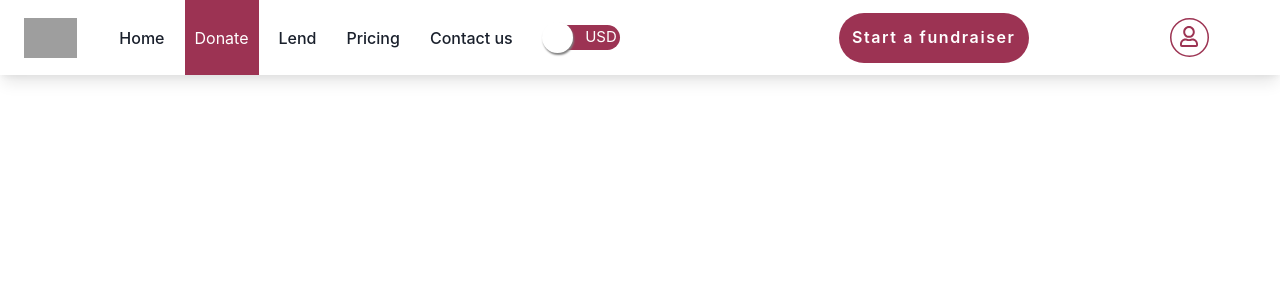
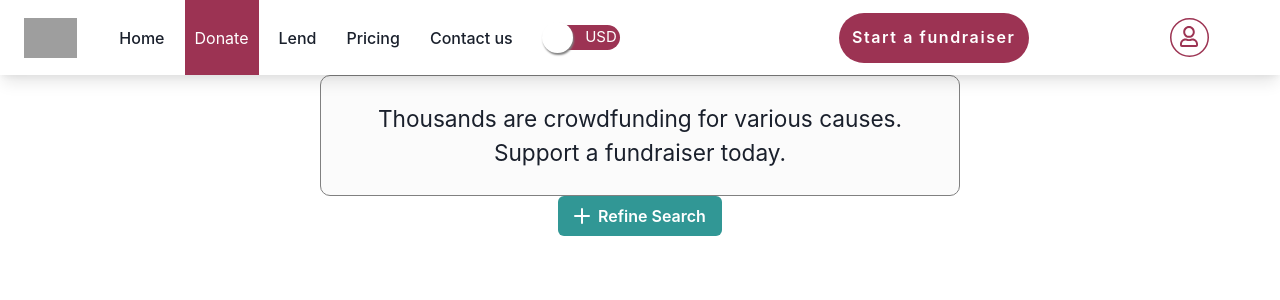
Before and after one commit to shubhfire/sordid-authority-4005, a React (Create React App) app: page /donate in a window 1280 px wide. Shown: the top 300 px of the page. Built offline with nearby package versions, Linux system fonts and the light colour scheme; grey boxes are pictures that could not be loaded.

Commit message:
donate page

```diff
--- a/src/Pages/AllRoutes.jsx
+++ b/src/Pages/AllRoutes.jsx
@@ -2,6 +2,7 @@ import React from 'react'
 import { Route, Routes } from 'react-router-dom'
 import Login from '../loginPage/Login'
 import Register from '../registerPage/Register'
+import Donate from './Donate/Donate'
 
 import LendPage from './LendPage'
 
@@ -11,7 +12,7 @@ const AllRoutes = () => {
     <div>
     <Routes>
         {/* <Route path="/" element={<HomePage/>}/> */}
-        {/* <Route path="/donate" element={<Donate/>}/> */}
+        <Route path="/donate" element={<Donate />}/>
         {/* <Route path="/donate" element={<SingleDonate/>}/> */}
         <Route path='/fund' element={<LendPage/>}/>
 
--- /dev/null
+++ b/src/Pages/Donate/Donate.jsx
@@ -0,0 +1,96 @@
+import React from 'react'
+import { Box, Button, FormLabel, Input, InputGroup, InputLeftAddon, InputRightAddon, Select, Stack, Textarea, useDisclosure } from '@chakra-ui/react'
+import style from '../Donate/donate.css'
+import {
+  Drawer,
+  DrawerBody,
+  DrawerFooter,
+  DrawerHeader,
+  DrawerOverlay,
+  DrawerContent,
+  DrawerCloseButton,
+} from '@chakra-ui/react'
+import { AddIcon } from '@chakra-ui/icons'
+
+const Donate = () => {
+  const { isOpen, onOpen, onClose } = useDisclosure()
+  const firstField = React.useRef()
+
+  return (
+    <div>
+      <div className='boxText'>
+        Thousands are crowdfunding for various causes. Support a fundraiser today.
+      </div>
+
+      {/* Right Slider start */}
+
+      <Button leftIcon={<AddIcon />} colorScheme='teal' onClick={onOpen}>
+        Refine Search
+      </Button>
+      <Drawer
+        isOpen={isOpen}
+        placement='right'
+        initialFocusRef={firstField}
+        onClose={onClose}
+      >
+        <DrawerOverlay />
+        <DrawerContent>
+          <DrawerCloseButton />
+          <DrawerHeader marginTop="70px" borderBottomWidth='1px'>
+            Create a new account
+          </DrawerHeader>
+
+          <DrawerBody>
+            <Stack spacing='24px'>
+              <Box>
+                <FormLabel htmlFor='username'>Name</FormLabel>
+                <Input
+                  ref={firstField}
+                  id='username'
+                  placeholder='Please enter user name'
+                />
+              </Box>
+
+              <Box>
+                <FormLabel htmlFor='url'>Url</FormLabel>
+                <InputGroup>
+                  <InputLeftAddon>http://</InputLeftAddon>
+                  <Input
+                    type='url'
+                    id='url'
+                    placeholder='Please enter domain'
+                  />
+                  <InputRightAddon>.com</InputRightAddon>
+                </InputGroup>
+              </Box>
+
+              <Box>
+                <FormLabel htmlFor='owner'>Select Owner</FormLabel>
+                <Select id='owner' defaultValue='segun'>
+                  <option value='segun'>Segun Adebayo</option>
+                  <option value='kola'>Kola Tioluwani</option>
+                </Select>
+              </Box>
+
+              <Box>
+                <FormLabel htmlFor='desc'>Description</FormLabel>
+                <Textarea id='desc' />
+              </Box>
+            </Stack>
+          </DrawerBody>
+
+          <DrawerFooter borderTopWidth='1px'>
+            <Button variant='outline' mr={3} onClick={onClose}>
+              Cancel
+            </Button>
+            <Button colorScheme='blue'>Submit</Button>
+          </DrawerFooter>
+        </DrawerContent>
+      </Drawer>
+
+      {/* Right Slider end */}
+    </div>
+  )
+}
+
+export default Donate
--- /dev/null
+++ b/src/Pages/Donate/donate.css
@@ -0,0 +1,9 @@
+.boxText {
+    width: 50%;
+    border: 1px solid gray;
+    margin: auto;
+    padding: 2%;
+    font-size: 0.6cm;
+    background-color: rgb(251,251,251);
+    border-radius: 10px;
+}
```
Also changed, not shown: package.json (+0 -8 lines), 1 other file (tests, documents, lock files or other folders).
